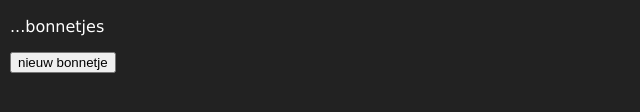
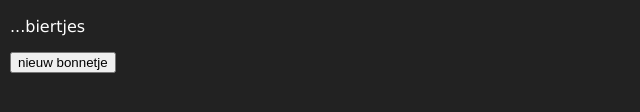
Before and after one commit to gerdjan/Bier, a plain HTML site: page index.html in a window 1280 px wide. Shown: the part 354-466 px from the top of the page, 0-640 px from the left. Drawn offline with Linux system fonts and the light colour scheme.

Commit message:
Update index.html

```diff
--- a/index.html
+++ b/index.html
@@ -21,7 +21,7 @@
 	<div id="square9" class="square">1</div>
 	<div id="vierkant10" class="square">10</div>
 	</div>
-	<p> ...bonnetjes </p>
+	<p> ...biertjes </p>
 	<button id="resetButton">nieuw bonnetje</button>
 	</body>
 </html>
```
